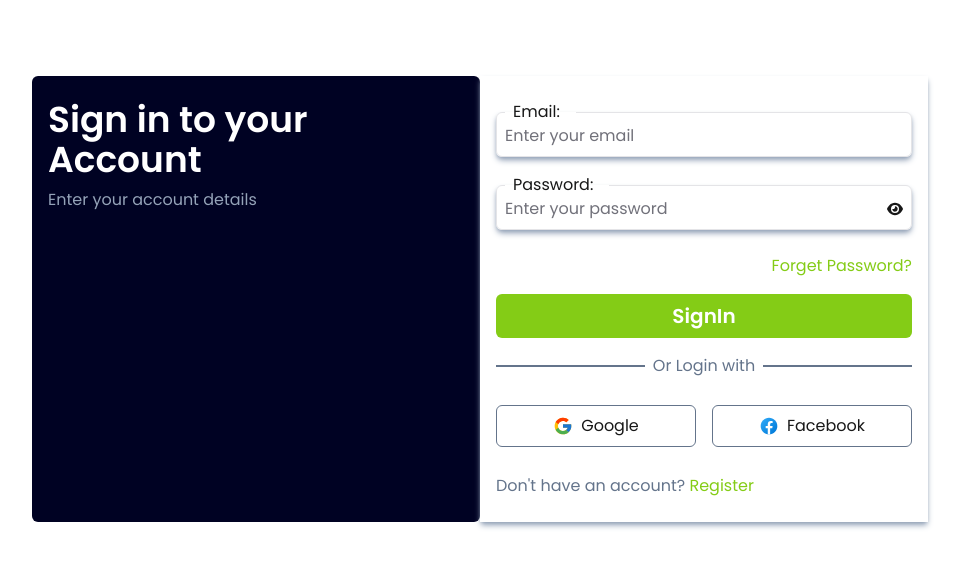
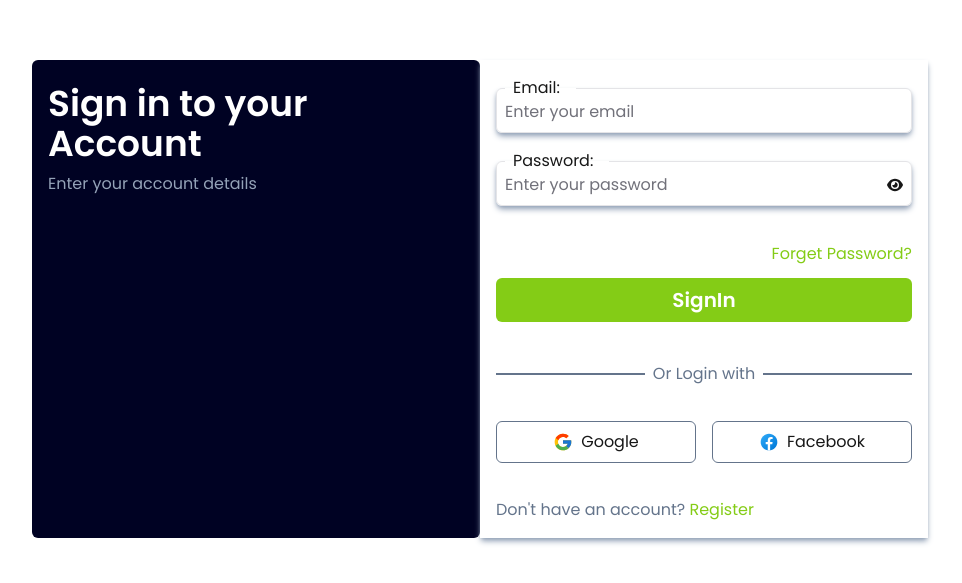
Before and after one commit to RunorTech/e_frontend, a Next.js app: page /sign-in in a window 1280 px wide. Shown: the part 101-684 px from the top of the page, without its empty margins (160-1122 px from the left). Built offline with nearby package versions, Linux system fonts and the light colour scheme.

Commit message:
px vs rem

```diff
--- a/components/AuthForm.tsx
+++ b/components/AuthForm.tsx
@@ -31,10 +31,10 @@ const AuthForm = ({ type }: { type: string }) => {
 
     return (
         <form onSubmit={handleAuthFormSubmit}>
-            <div className='container max-w-md flex flex-col py-2'>
+            <div className='container max-w-md flex flex-col gap-[40px]'>
 
                 <div className=''>
-                    <div className='h-full flex flex-col gap-4 mb-6 '>
+                    <div className='h-full flex flex-col gap-4 mb-9 '>
 
                         <Input required type="email" name="Email" placeholder="Enter your email" />
                         <Input required type="password" name="Password" placeholder="Enter your password" />
@@ -43,28 +43,28 @@ const AuthForm = ({ type }: { type: string }) => {
                     </div>
 
                     {type === "sign-in" ?
-                        <div className='text-lime-500 hover:underline underline-offset-4 text-right'>
+                        <div className='text-lime-500 hover:underline underline-offset-4 mb-3 text-right'>
                             <Link href="/forget-password">Forget Password?</Link>
                         </div>
                         : null}
 
-                    <button className='bg-lime-500 w-full text-white  px-4 py-2 mt-4 rounded-md text-xl font-semibold ' type='submit'>
+                    <button className='bg-lime-500 w-full text-white  px-4 py-2 rounded-md text-xl font-semibold ' type='submit'>
                         {type === "sign-in" ? "SignIn" :
                             `${type === "sign-up" ? "SignUp" : null}`}
                     </button>
                 </div>
-                <div className=' h-40 flex flex-col justify-between '>
+                <div className=' h-40 flex flex-col justify-between'>
 
-                    <fieldset className='text-center mt-4 border-t-2 border-slate-500 '>
+                    <fieldset className='text-center border-t-2 border-slate-500 '>
                         <legend className='px-2 text-slate-500'>{type === "sign-in" ? "Or Login with" : "Or Sign Up with"}</legend>
                     </fieldset>
 
-                    <div className='flex w-full justify-between  gap-4 mt-2 '>
+                    <div className='flex w-full justify-between  gap-4 '>
                         <button className='button-style-platforms '><span><GoogleSvg w={20} h={20} /></span><span className=''>Google</span></button>
                         <button className='button-style-platforms'><span><FacebookSvg w={20} h={20} /></span><span className=''>Facebook</span></button>
                     </div>
 
-                    <div className='mt-2'>
+                    <div className=''>
                         {type === "sign-in" ? <p className='text-slate-500'>Don't have an account? <Link href="/sign-up"><span className='text-lime-500'>Register</span></Link></p> : <p className='text-slate-500'>Already have an account? <Link href="/sign-in"><span className='text-lime-500'>SignIn</span></Link></p>}
                     </div>
                 </div>
```
